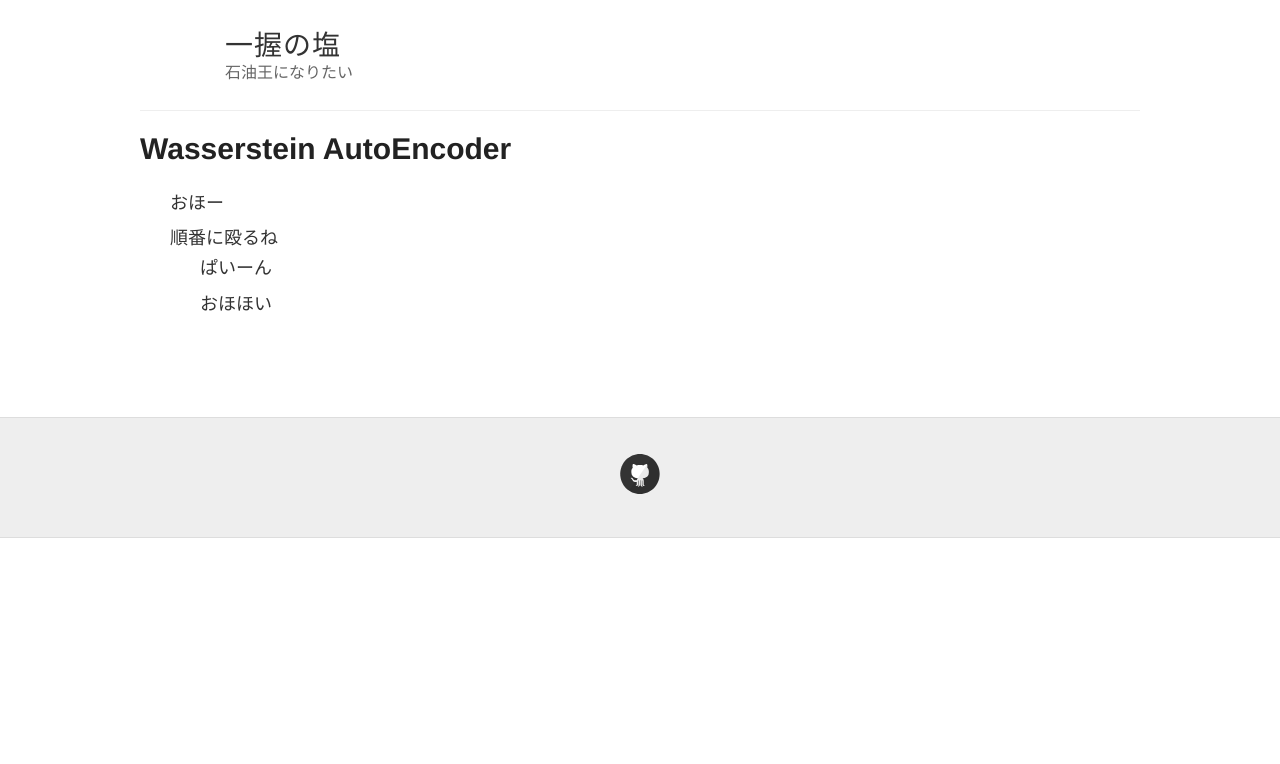
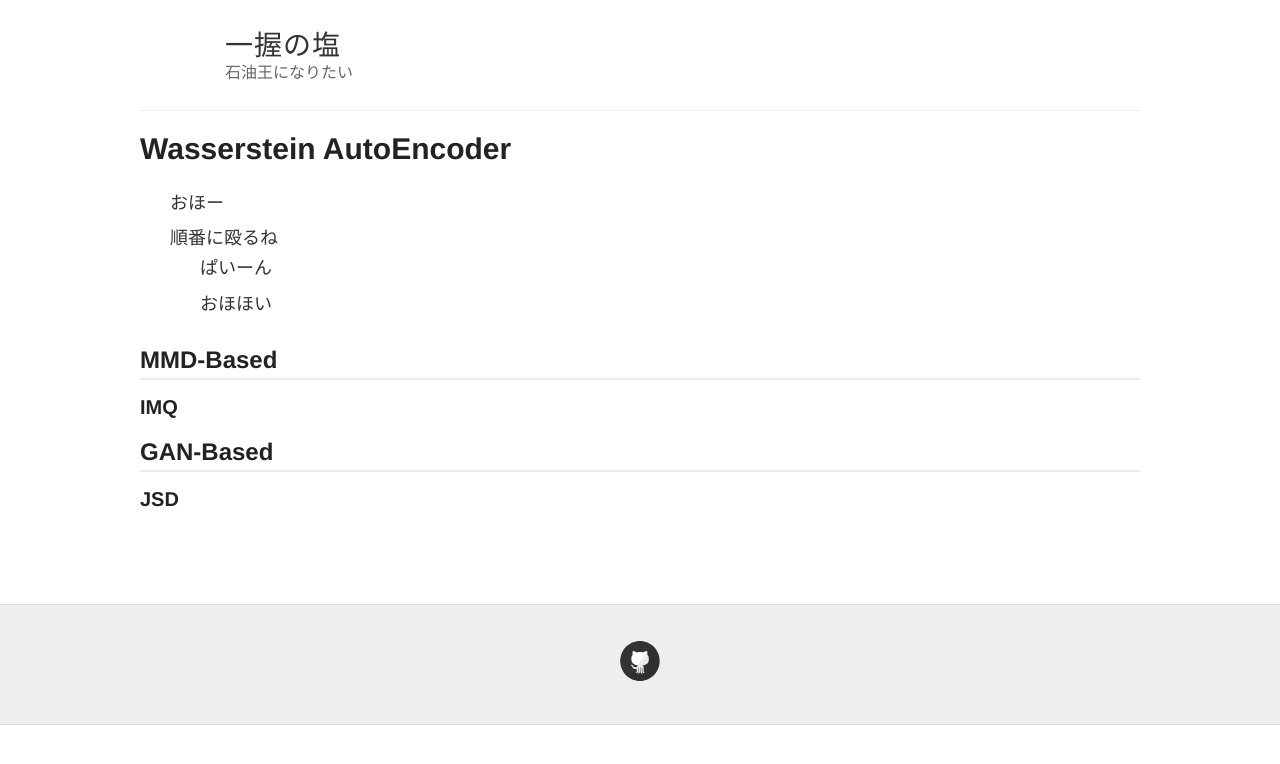
Before and after one commit to salty-vanilla/page_test, a Jekyll site: the page built from _posts/2018-05-03-WAE.md, in a window 1280 px wide. Shown: the top 764 px of the page. Built offline with Jekyll 4.4.1, drawn with Linux system fonts in a browser that asks for light colours; our own code applies the rules of GitHub Pages for plain Markdown files.

Commit message:
Update 2018-05-03-WAE.md

```diff
--- a/_posts/2018-05-03-WAE.md
+++ b/_posts/2018-05-03-WAE.md
@@ -3,3 +3,8 @@
 * 順番に殴るね
 1. ぱいーん
 2. おほほい
+
+## MMD-Based
+### IMQ
+## GAN-Based
+### JSD
```
